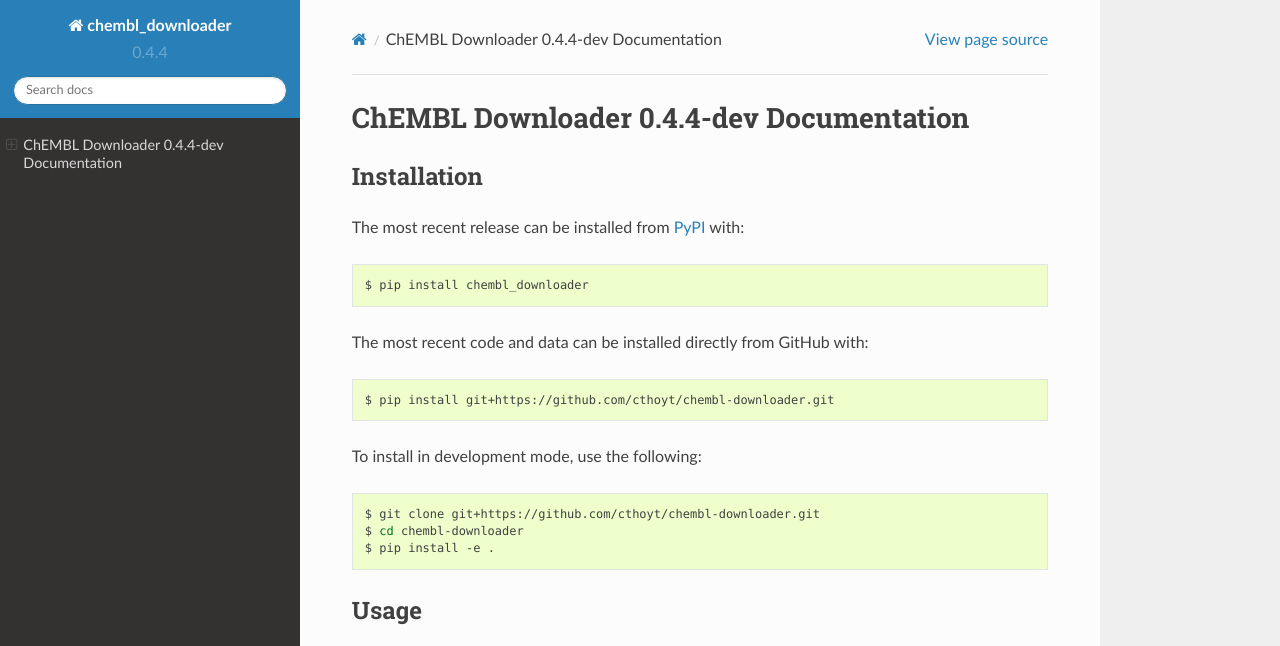
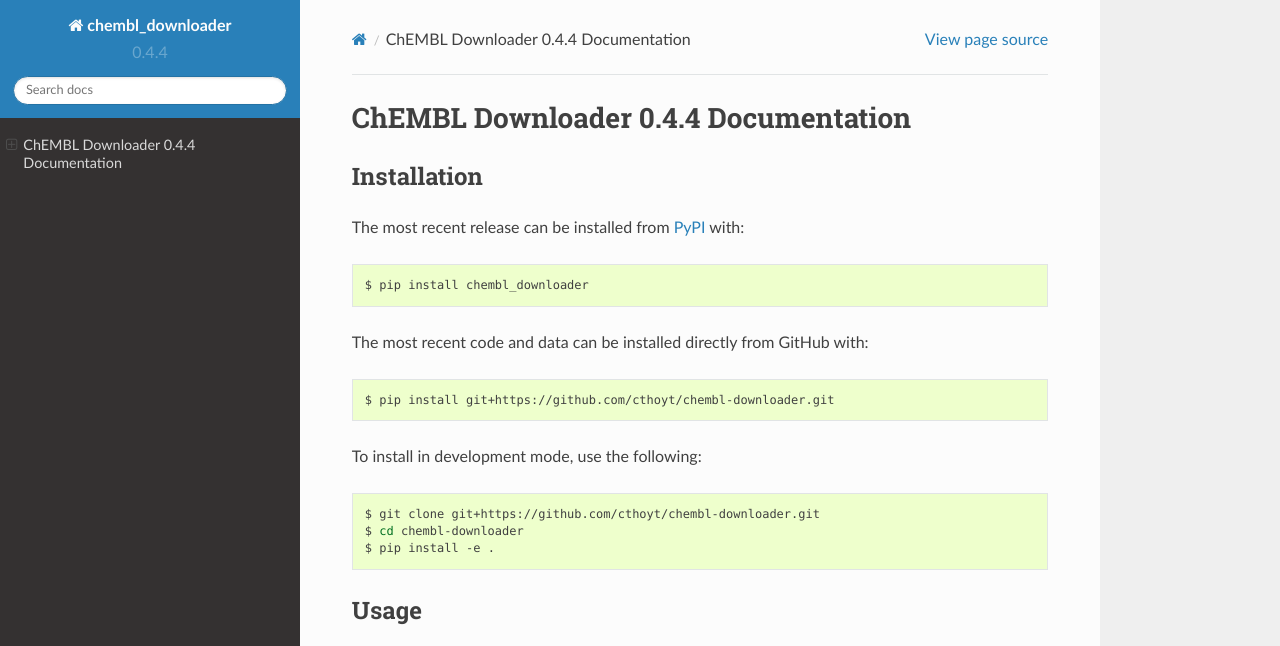
Before and after one commit to cthoyt/chembl-downloader, a Sphinx documentation site: the page built from docs/source/index.rst, in a window 1280 px wide and 1212 px high, cut to the strip 0-646 px from the top of the window. Built offline with Sphinx 7.4.7 and the Read the Docs theme 2.0.0, drawn with Linux system fonts in a browser that asks for light colours.

Commit message:
Bump version: 0.4.4-dev → 0.4.4

```diff
--- a/docs/source/conf.py
+++ b/docs/source/conf.py
@@ -27,7 +27,7 @@
 author = "Charles Tapley Hoyt"
 
 # The full version, including alpha/beta/rc tags.
-release = "0.4.4-dev"
+release = "0.4.4"
 
 # The short X.Y version.
 parsed_version = re.match(
--- a/setup.cfg
+++ b/setup.cfg
@@ -4,7 +4,7 @@
 # Configuring setup()
 [metadata]
 name = chembl_downloader
-version = 0.4.4-dev
+version = 0.4.4
 description = Reproducibly download, open, parse, and query ChEMBL
 long_description = file: README.md
 long_description_content_type = text/markdown
```
Also changed, not shown: .bumpversion.cfg.
